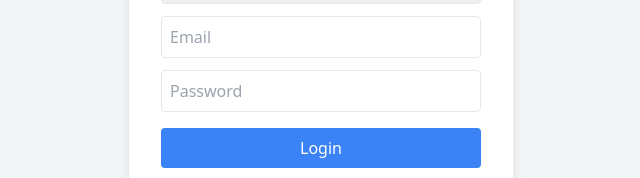
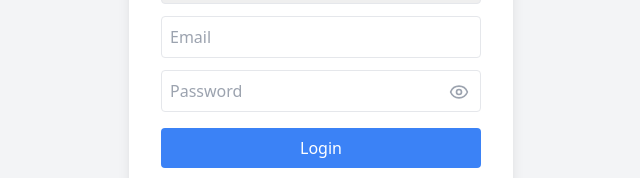
Before and after one commit to nidhi685/student-record-system, a React (Create React App) app in the folder frontend/: page / in a window 1280 px wide. Shown: the part 347-525 px from the top of the page, without its empty margins (319-959 px from the left). Built offline with nearby package versions, Linux system fonts and the light colour scheme.

Commit message:
add password show and hide logic

```diff
--- a/frontend/src/pages/auth/Login.jsx
+++ b/frontend/src/pages/auth/Login.jsx
@@ -5,11 +5,14 @@ import API from "../services/api";
 import { AuthContext } from "../context/AuthContext";
 
 import { useNavigate } from "react-router-dom";
+import { EyeIcon, EyeOff } from "lucide-react";
 
 const Login = () => {
   const [email, setEmail] = useState("");
 
   const [password, setPassword] = useState("");
+
+  const [showPassword, setShowPassword] = useState(false);
 
   const [role, setRole] = useState("admin");
 
@@ -100,13 +103,29 @@ const Login = () => {
 
         {/* Password */}
 
+        <div className="relative">
           <input
-                    type="password"
+            type={showPassword ? "text" : "password"}
             placeholder="Password"
             value={password}
             className="w-full border p-2 mb-4 rounded"
             onChange={(e) => setPassword(e.target.value)}
           />
+
+          {showPassword ? (
+            <EyeOff
+              className="absolute top-3 right-3 cursor-pointer text-gray-400"
+              size={20}
+              onClick={() => setShowPassword(false)}
+            />
+          ) : (
+            <EyeIcon
+              className="absolute top-3 right-3 cursor-pointer text-gray-400"
+              size={20}
+              onClick={() => setShowPassword(true)}
+            />
+          )}
+        </div>
 
         {/* Button */}
 
```
Also changed, not shown: 1 other file (tests, documents, lock files or other folders). Lines whose indentation alone changed are shown as unchanged.
